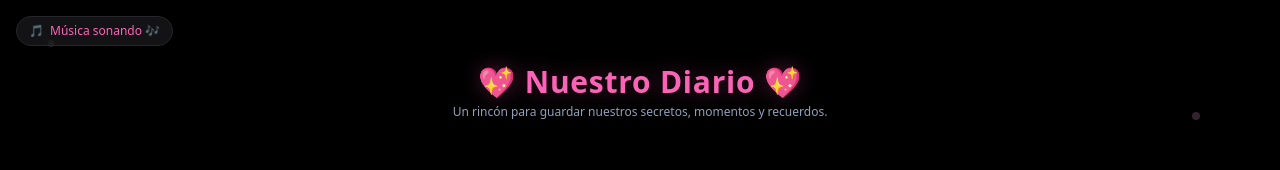
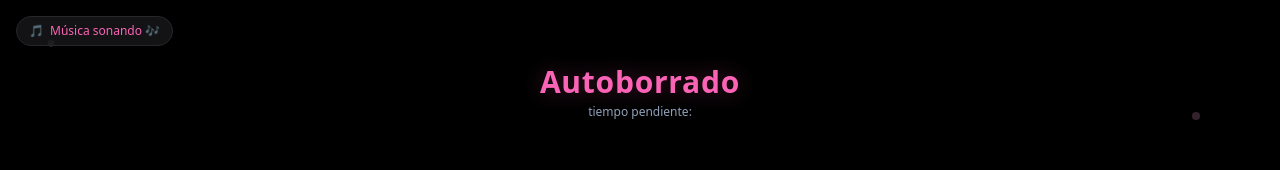
Before and after one commit to wilim2/dulceteamo, a plain HTML site: page index.html in a window 1280 px wide. Shown: the top 170 px of the page. Drawn offline with nearby package versions, Linux system fonts and the light colour scheme; no server answers.

Commit message:
Update index.html

```diff
--- a/index.html
+++ b/index.html
@@ -3,7 +3,7 @@
 <head>
     <meta charset="UTF-8">
     <meta name="viewport" content="width=device-width, initial-scale=1.5">
-    <title>Nuestro Buzón de Corazones 💖</title>
+    <title>Que seas Feliz.</title>
     <!-- Tailwind CSS -->
     <script src="https://cdn.jsdelivr.net/npm/@tailwindcss/browser@4"></script>
     <style>
@@ -43,9 +43,9 @@
     <!-- Cabecera -->
     <header class="z-10 text-center mt-12 mb-4">
         <h1 class="text-2xl md:text-3xl font-bold text-pink-400 tracking-wide flex items-center justify-center gap-2 drop-shadow-[0_0_10px_rgba(236,72,153,0.3)]">
-            💖 Nuestro Diario 💖
+            Autoborrado
         </h1>
-        <p class="text-xs text-slate-400 mt-1">Un rincón para guardar nuestros secretos, momentos y recuerdos.</p>
+        <p class="text-xs text-slate-400 mt-1">tiempo pendiente:</p>
     </header>
 
     <!-- Cuenta Regresiva de 7 Días -->
```
